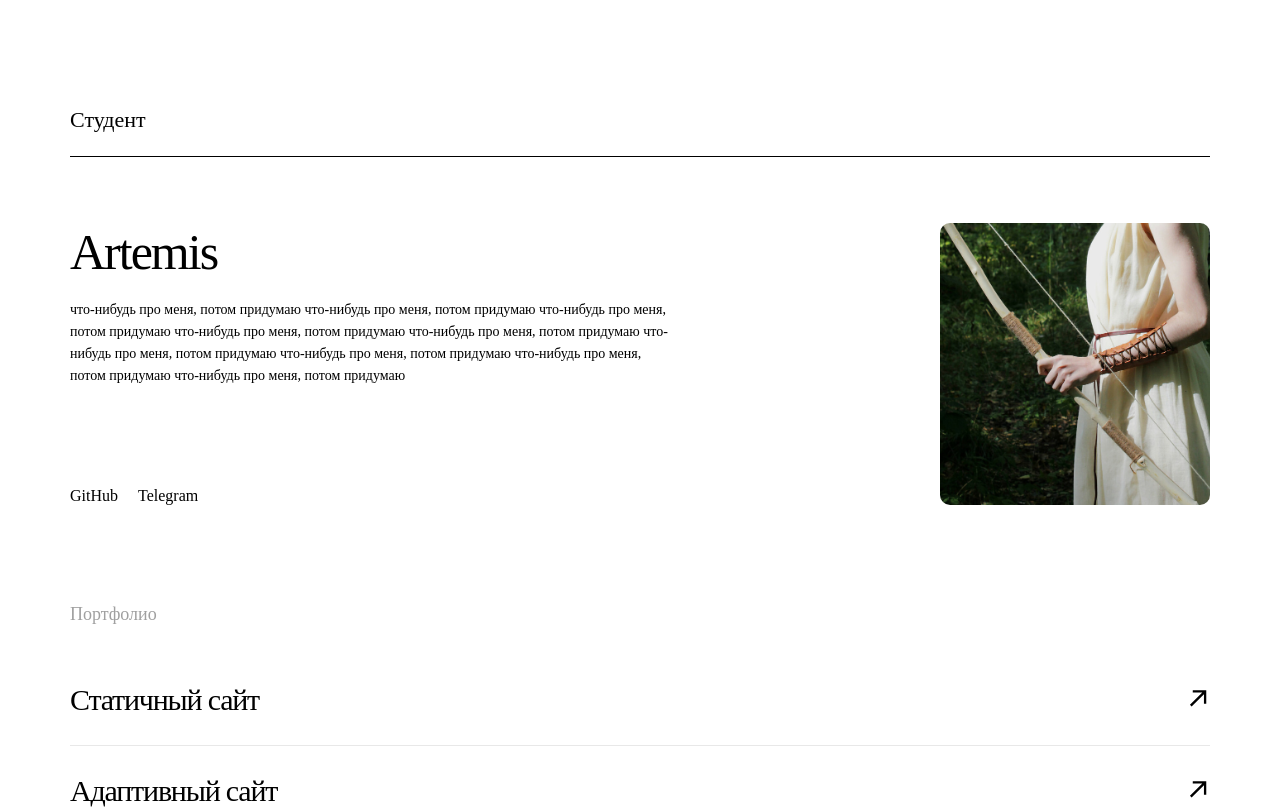
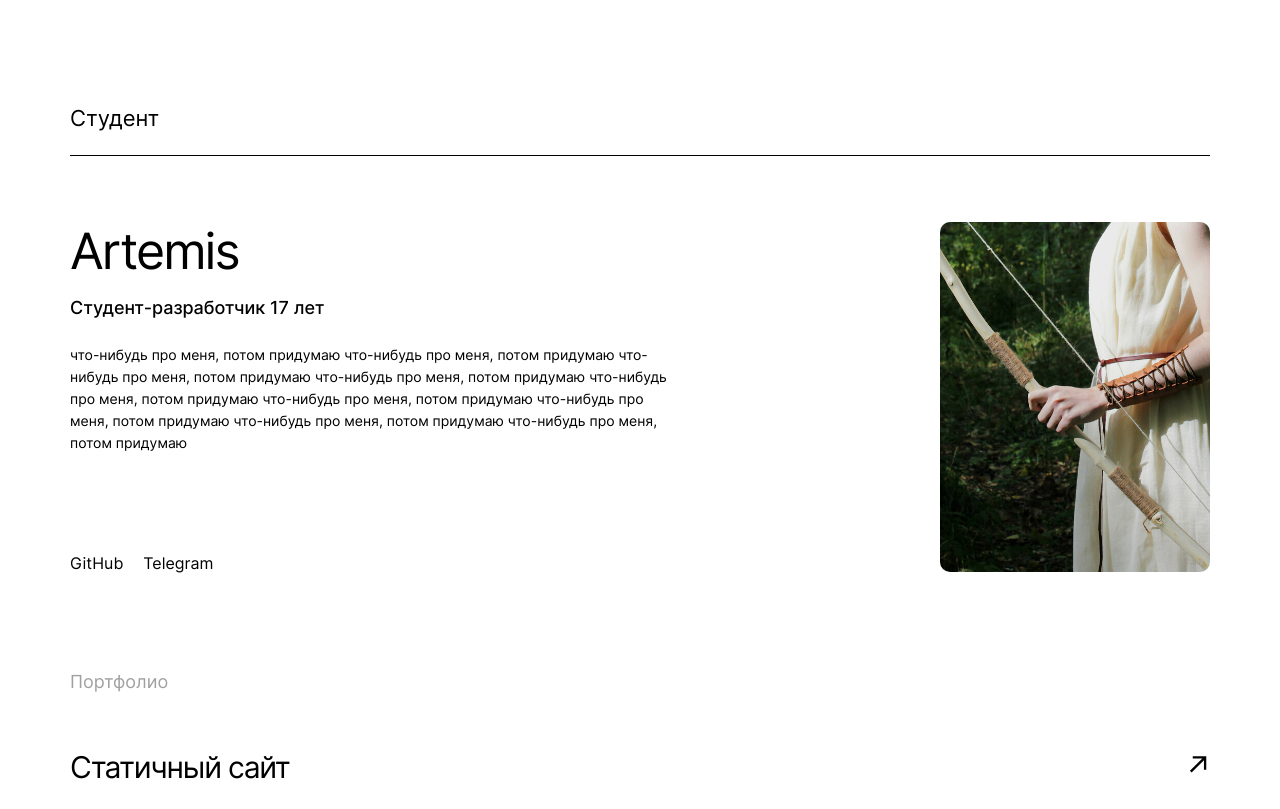
Before and after one commit to Arti-D/movies-explorer-frontend, a React (Create React App) app: page / in a window 1280 px wide. Shown: the part 1972-2781 px from the top of the page. Built offline with nearby package versions, Linux system fonts and the light colour scheme.

Commit message:
доработки промо станицы

```diff
--- a/src/components/App/App.css
+++ b/src/components/App/App.css
@@ -1,38 +1,4 @@
-.App {
-  text-align: center;
+body {
+  font-family: "Inter", Arial, Helvetica, sans-serif;
+  font-style: normal;
 }
-
-.App-logo {
-  height: 40vmin;
-  pointer-events: none;
-}
-
-@media (prefers-reduced-motion: no-preference) {
-  .App-logo {
-    animation: App-logo-spin infinite 20s linear;
-  }
-}
-
-.App-header {
-  background-color: #282c34;
-  min-height: 100vh;
-  display: flex;
-  flex-direction: column;
-  align-items: center;
-  justify-content: center;
-  font-size: calc(10px + 2vmin);
-  color: white;
-}
-
-.App-link {
-  color: #61dafb;
-}
-
-@keyframes App-logo-spin {
-  from {
-    transform: rotate(0deg);
-  }
-  to {
-    transform: rotate(360deg);
-  }
-}
--- a/src/components/Footer/Footer.css
+++ b/src/components/Footer/Footer.css
@@ -42,6 +42,10 @@
     display: inline-block;
 }
 
+.footer__link:hover {
+    opacity: .6;
+}
+
 .footer__copyright {
     margin: 0;
 }
--- a/src/components/Footer/Footer.js
+++ b/src/components/Footer/Footer.js
@@ -16,13 +16,13 @@ function Footer() {
                     <p className="footer__copyright">&copy;Arti 2021</p>
                     <ul className="footer__socials">
                         <li className="footer__elem">
-                            <a className="footer__link" href="#">GitHub</a>
+                            <a target="_blank" rel="noreferrer" className="footer__link" href="https://github.com/Arti-D">GitHub</a>
                         </li>
                         <li className="footer__elem">
-                            <a className="footer__link" href="#">Telegram</a>
+                            <a target="_blank" rel="noreferrer" className="footer__link" href="https://t.me/arti_d">Telegram</a>
                         </li>
                         <li className="footer__elem">
-                            <a className="footer__link" href="#">Яндекс.Практикум</a>
+                            <a target="_blank" rel="noreferrer" className="footer__link" href="https://practicum.yandex.ru/web">Яндекс.Практикум</a>
                         </li>
                     </ul>
                 </div>
--- a/src/components/Header/Header.css
+++ b/src/components/Header/Header.css
@@ -29,6 +29,10 @@ header_not-promo {
     height: 100%;
     border-radius: 3px;
     padding: 8px 20px;
+}
+
+.header__btn:hover {
+    opacity: .6;
 }
 
 .header__btn_signup {
--- a/src/components/Main/AboutMe/AboutMe.css
+++ b/src/components/Main/AboutMe/AboutMe.css
@@ -15,7 +15,6 @@
 }
 
 .about-me__name {
-    font-style: normal;
     font-weight: normal;
     font-size: 50px;
     line-height: 1.16;
@@ -23,9 +22,16 @@
     margin: 0 0 18px 0;
 }
 
+.about-me__annotation {
+    font-weight: 500;
+    font-size: 18px;
+    line-height: 1.11;
+    margin-top: 0;
+    margin-bottom: 26px;
+}
+
 .about-me__about {
     margin: 0;
-    font-style: normal;
     font-weight: normal;
     font-size: 14px;
     line-height: 1.57;
@@ -54,3 +60,7 @@
     text-decoration: none;
     display: inline-block;
 }
+
+.about-me__link:hover {
+    opacity: .6;
+}
--- a/src/components/Main/AboutMe/AboutMe.js
+++ b/src/components/Main/AboutMe/AboutMe.js
@@ -10,18 +10,18 @@ function AboutMe() {
                     <div className="about-me__info">
                         <div className="about-me__text">
                             <h3 className="about-me__name">Artemis</h3>
+                            <p className="about-me__annotation">Студент-разработчик 17 лет</p>
                             <p className="about-me__about">что-нибудь про меня, потом придумаю что-нибудь про меня, потом придумаю
                             что-нибудь про меня, потом придумаю что-нибудь про меня, потом придумаю что-нибудь про меня, потом придумаю что-нибудь про меня, потом придумаю
                             что-нибудь про меня, потом придумаю что-нибудь про меня, потом придумаю что-нибудь про меня, потом придумаю
                             </p>
                         </div>
                         <ul className="about-me__socials">
-                            <li className="about-me__socials-elem"><a href="#" className="about-me__link">GitHub</a></li>
-                            <li className="about-me__socials-elem"><a href="#" className="about-me__link">Telegram</a></li>
+                            <li className="about-me__socials-elem"><a href="https://github.com/Arti-D" target="_blank" rel="noreferrer" className="about-me__link">GitHub</a></li>
+                            <li className="about-me__socials-elem"><a href="https://t.me/arti_di" target="_blank" rel="noreferrer" className="about-me__link">Telegram</a></li>
                         </ul>
                     </div>
                         <img className="about-me__avatar" src={avatar} alt="аватарка"/>
-
                 </div>
             </div>
 
--- a/src/components/Main/Portfolio/Portfolio.js
+++ b/src/components/Main/Portfolio/Portfolio.js
@@ -8,15 +8,15 @@ function Portfolio() {
                 <ul className="portfolio__list">
                     <li className="portfolio__project">
                         <p className="portfolio__project-name">Статичный сайт</p>
-                        <a className="portfolio__link" href="#"></a>
+                        <a target="_blank" rel="noreferrer" className="portfolio__link" href="https://arti-d.github.io/how-to-learn/"></a>
                     </li>
                     <li className="portfolio__project">
                         <p className="portfolio__project-name">Адаптивный сайт</p>
-                        <a className="portfolio__link" href="#"></a>
+                        <a target="_blank" rel="noreferrer" className="portfolio__link" href="https://arti-d.github.io/russian-travel/index.html"></a>
                     </li>
                     <li className="portfolio__project">
                         <p className="portfolio__project-name">Одностраничное приложение</p>
-                        <a className="portfolio__link" href="#"></a>
+                        <a target="_blank" rel="noreferrer" className="portfolio__link" href="https://mesto.arti.nomoredomains.club"></a>
                     </li>
                 </ul>
             </div>
--- a/src/components/component.css
+++ b/src/components/component/component.css
@@ -13,7 +13,3 @@
     padding-bottom: 23px;
     margin: 0;
 }
-
-.content {
-    padding: 0 5.47%;
-}
--- /dev/null
+++ b/src/components/content/content.css
@@ -0,0 +1,3 @@
+.content {
+    padding: 0 5.47%;
+}
--- a/src/index.css
+++ b/src/index.css
@@ -1,5 +1,7 @@
 @import url('./vendor/normalize.css');
-@import url('./components/component.css');
+@import url('./vendor/fonts/fonts.css');
+@import url('./components/component/component.css');
+@import url('./components/content/content.css');
 @import url('./components/Main/Promo/Promo.css');
 @import url('./components/Header/Header.css');
 @import url('./components//Main/AboutProject/AboutProject.css');
--- a/src/vendor/fonts/fonts.css
+++ b/src/vendor/fonts/fonts.css
@@ -15,12 +15,3 @@
   src: url(./Inter-Medium.woff2) format("woff2"),
        url(./Inter-Medium.woff) format("woff");
 }
-
-@font-face {
-  font-family: 'Inter';
-  font-style:  normal;
-  font-weight: 900;
-  font-display: swap;
-  src: url(./Inter-Black.woff2) format("woff2"),
-       url(./Inter-Black.woff) format("woff");
-}
```
